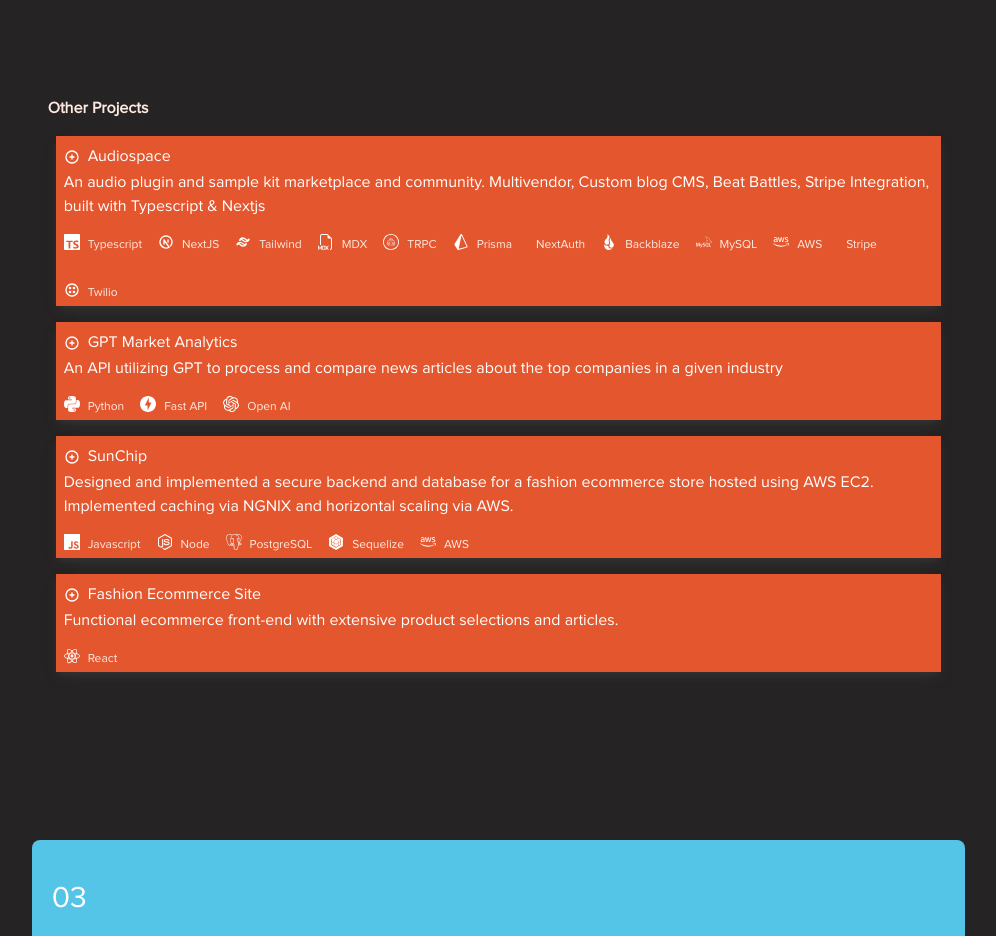
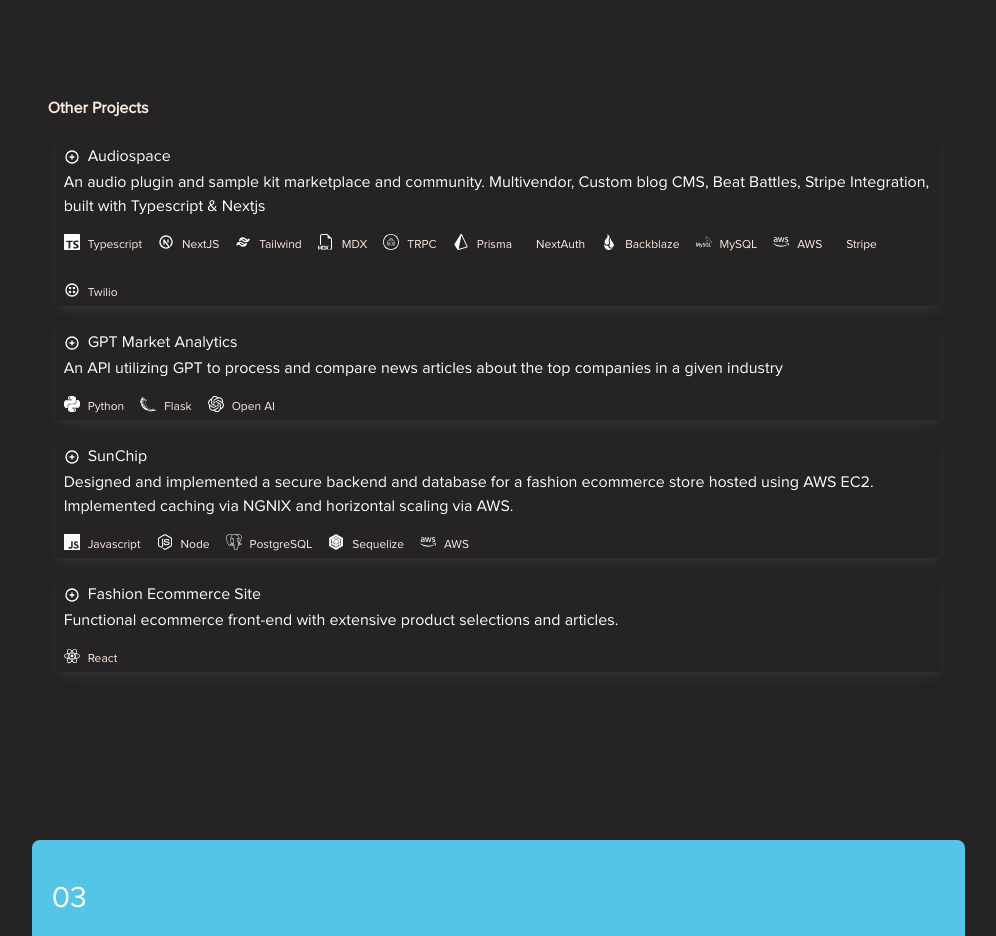
Before and after one commit to samuelho-dev/samuelho.github.io, a Next.js app: page / in a window 1280 px wide. Shown: the part 4840-5776 px from the top of the page, without its empty margins (235-1231 px from the left). Built offline with nearby package versions, Linux system fonts and the light colour scheme.

Commit message:
update resume

```diff
--- a/src/components/Projects.tsx
+++ b/src/components/Projects.tsx
@@ -13,6 +13,7 @@
   SiReact,
   SiTrpc,
   SiTypescript,
+  SiFlask,
 } from 'react-icons/si';
 import { TbBrandTwilio } from 'react-icons/tb';
 import { RxDiscordLogo } from 'react-icons/rx';
@@ -44,6 +45,7 @@
     Sequelize: <SiSequelize color="white" />,
     'Open AI': <SiOpenai color="white" />,
     'Fast API': <SiFastapi color="white" />,
+    Flask: <SiFlask color="white" />,
     Python: <SiPython color="white" />,
     React: <SiReact color="white" />,
     Plus: <HiOutlinePlusCircle color="white" />,
@@ -157,7 +159,7 @@
               target="_blank"
               className="flex w-full"
             >
-              <div className="tileShadow m-2 flex w-full cursor-pointer flex-col justify-between bg-customOrange p-2">
+              <div className="tileShadow m-2 flex w-full cursor-pointer flex-col justify-between bg-customRoyalBlue p-2">
                 <div className="flex items-center gap-2">
                   <div>{iconmap.Plus}</div>
                   <h5 className="w-fit border-b-2 border-transparent  transition duration-300 hover:border-customBlack">
--- a/src/components/SomethingWeird.tsx
+++ b/src/components/SomethingWeird.tsx
@@ -27,7 +27,7 @@
     return () => {
       window.removeEventListener('mousemove', handleMouseMove);
     };
-  }, []);
+  });
 
   return (
     <div className="flex h-fit w-fit items-center gap-4">
--- a/util/resume.json
+++ b/util/resume.json
@@ -121,7 +121,7 @@
     {
       "name": "GPT Market Analytics",
       "description": "An API utilizing GPT to process and compare news articles about the top companies in a given industry",
-      "technologies": ["Python", "Fast API", "Open AI"],
+      "technologies": ["Python", "Flask", "Open AI"],
       "source": "https://github.com/samuelho-dev/marketanalyticsapi"
     },
     {
```
